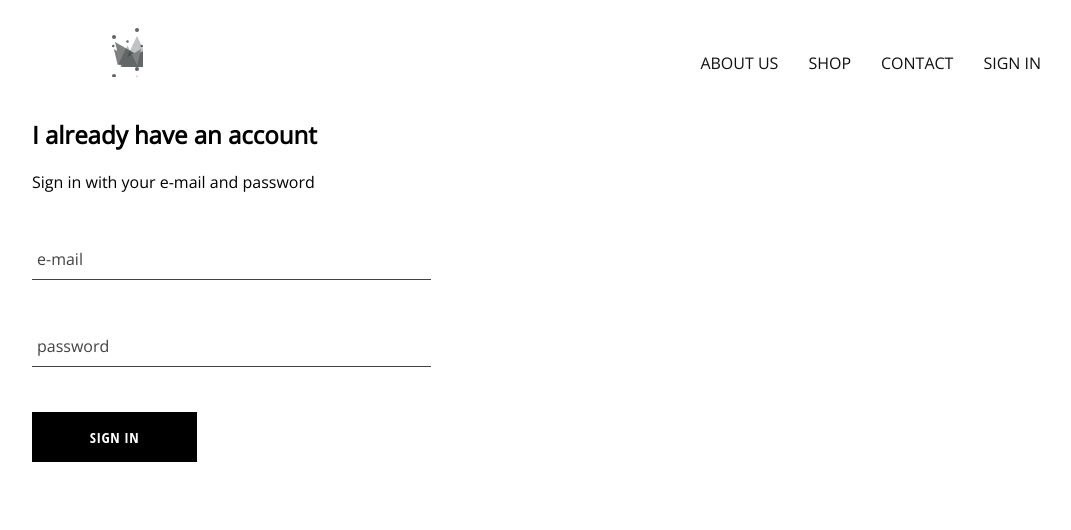
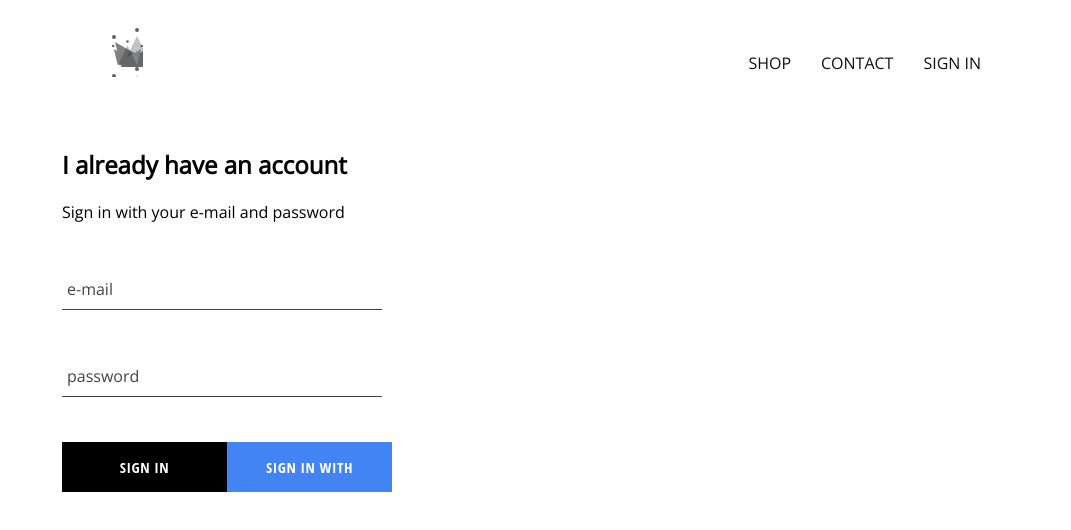
Before and after one commit to abdullahcok/react-shoppie-app, a React (Create React App) app: page /signin in a window 1280 px wide. Shown: the top 530 px of the page, without its empty margins (56-1127 px from the left). Built offline with nearby package versions, Linux system fonts and the light colour scheme; no server answers; a web font is replaced by a local one.

Commit message:
sign in updated

```diff
--- a/package.json
+++ b/package.json
@@ -6,6 +6,7 @@
     "@testing-library/jest-dom": "^4.2.4",
     "@testing-library/react": "^9.3.2",
     "@testing-library/user-event": "^7.1.2",
+    "firebase": "^8.1.1",
     "node-sass": "4.14.1",
     "react": "^16.13.1",
     "react-dom": "^16.13.1",
--- a/src/App.css
+++ b/src/App.css
@@ -9,3 +9,7 @@
   text-decoration: none;
   color: #111;
 }
+
+*{
+  box-sizing: border-box;
+}
--- a/src/App.js
+++ b/src/App.js
@@ -7,12 +7,35 @@
 import Header from './Components/Header/Header.jsx';
 import SignIUPage from './Pages/SignIU/SignIUPage.jsx';
 
+import {auth} from './Firebase/FirebaseUtils'
 
+class App extends React.Component{
+    constructor(){
+        super();
 
-function App() {
+        this.state = {
+            currentUser: null
+        }
+    }
+
+    unsubscribeFromAuth = null
+
+    componentDidMount(){
+        this.unsubscribeFromAuth = auth.onAuthStateChanged(user => {
+            this.setState({currentUser: user})
+
+            // console.log(user);
+        })
+    }
+
+    componentWillUnmount(){
+      this.unsubscribeFromAuth()
+    }
+
+    render() {
       return (
           <div>
-        <Header/>
+            <Header currentUser = {this.state.currentUser}/>
             <Switch>
               <Route exact path='/' component={HomePage}/>
               <Route path='/shop' component={ShopPage}/>
@@ -21,5 +44,6 @@
           </div>
       );
     }
+}
 
 export default App;
--- a/src/Components/CustomButton/CustomButton.jsx
+++ b/src/Components/CustomButton/CustomButton.jsx
@@ -1,9 +1,10 @@
 import React from 'react'
 import './CustomButton.scss'
 
-const CustomButton = ({children, ...otherProps}) => (
-  <button className="custom-button {...otherProps}">
-    {children}
+const CustomButton = ({children, isGoogleSignIn, ...otherProps}) => (
+  <button className={`${isGoogleSignIn ? 'google-sign-in': ''} custom-button`}
+                                      {...otherProps}>
+                                      {children}
   </button>
 );
 
--- a/src/Components/CustomButton/CustomButton.scss
+++ b/src/Components/CustomButton/CustomButton.scss
@@ -4,7 +4,7 @@
   height: 50px;
   letter-spacing: 0.5px;
   line-height: 50px;
-  padding: 0 35px 0 35px;
+  padding: 0 15px;
   font-size: 15px;
   background-color: black;
   color: white;
@@ -19,4 +19,15 @@
     color: black;
     border: 1px solid black;
   }
+
+  &.google-sign-in{
+    background-color: #4284f4;
+    color: #fff;
+
+    &:hover{
+      background: #fff;
+      color: #000;
+      border: 1px solid #111;
+    }
+  }
 }
--- a/src/Components/Header/Header.jsx
+++ b/src/Components/Header/Header.jsx
@@ -3,16 +3,24 @@
 import {Link} from 'react-router-dom'
 import Logo from '../../Assets/Logo.svg'
 
-const Header = () => (
+import {auth} from '../../Firebase/FirebaseUtils'
+
+const Header = ({currentUser}) => (
   <div className="header">
      <Link className='logo-container1' to='/'>
         <img src={Logo} alt="logo" class='logo'/>
       </Link>
       <div className="options">
-        <Link className="option" to="/about">ABOUT US</Link>
         <Link className="option" to="/shop">SHOP</Link>
         <Link className="option" to="/contact">CONTACT</Link>
-        <Link className="option" to="/signin">SIGN IN</Link>
+
+        {
+          currentUser ?
+          <div className="option" onClick={() => auth.signOut()}>SIGN OUT</div>
+          :
+          <Link className="option" to="/signin">SIGN IN</Link>
+        }
+
       </div>
   </div>
 )
--- a/src/Components/Header/Header.scss
+++ b/src/Components/Header/Header.scss
@@ -22,7 +22,7 @@
     width: 50%;
     height: 100%;
     display: flex;
-    padding-right: 160px;
+    padding-right: 140px;
     align-items: center;
     justify-content: flex-end;
 
--- a/src/Components/SignIn/SignIn.jsx
+++ b/src/Components/SignIn/SignIn.jsx
@@ -2,6 +2,8 @@
 import './SignIn.scss'
 import FormInput from '../FormInput/FormInput.jsx'
 import CustomButton from '../CustomButton/CustomButton.jsx'
+
+import {signInWithGoogle} from '../../Firebase/FirebaseUtils.jsx'
 
 
 class SignIn extends React.Component{
@@ -47,9 +49,13 @@
                  onChange={this.handleChange}
                  required
               />
-          <CustomButton type="submit">
-            Sign In
-          </CustomButton>
+              <div className='buttons'>
+                  <CustomButton type='submit'> Sign In </CustomButton>
+                    <CustomButton onClick={signInWithGoogle} isGoogleSignIn>
+                      {' '}
+                      Sign In with Google {' '}
+                    </CustomButton>
+                </div>
         </form>
       </div>
     );
--- a/src/Components/SignIn/SignIn.scss
+++ b/src/Components/SignIn/SignIn.scss
@@ -2,63 +2,17 @@
 $main-color: #1d1d1d;
 
 .sign-in{
-  width: 30vw;
+  width: 380px;
+  padding: 30px;
   display: flex;
   flex-direction: column;
 
   .title{
     margin: 10px 0;
   }
-}
 
-@mixin shrinkLabel {
-  top: -14px;
-  font-size: 12px;
-  color: $main-color;
-}
-
-.group {
-  position: relative;
-  margin: 45px 0;
-
-  .form-input {
-    background: none;
-    background-color: white;
-    color: $sub-color;
-    font-size: 18px;
-    padding: 10px 10px 10px 5px;
-    display: block;
-    width: 100%;
-    border: none;
-    border-radius: 0;
-    border-bottom: 1px solid $sub-color;
-    margin: 25px 0;
-
-    &:focus {
-      outline: none;
-    }
-
-    &:focus ~ .form-input-label {
-      @include shrinkLabel();
-    }
-  }
-
-  input[type='password'] {
-    letter-spacing: 0.3em;
-  }
-
-  .form-input-label {
-    color: $sub-color;
-    font-size: 16px;
-    font-weight: normal;
-    position: absolute;
-    pointer-events: none;
-    left: 5px;
-    top: 10px;
-    transition: 300ms ease all;
-
-    &.shrink {
-      @include shrinkLabel();
-    }
+  .buttons{
+    display: flex;
+    justify-content: space-between;
   }
 }
--- /dev/null
+++ b/src/Firebase/FirebaseUtils.jsx
@@ -0,0 +1,26 @@
+import firebase from 'firebase/app'
+import 'firebase/firestore'
+import 'firebase/auth'
+
+const config =  {
+    apiKey: "AIzaSyB6ieiiFFHlQARCUS6tAoIkN_62xsjCoZM",
+    authDomain: "bikie-db.firebaseapp.com",
+    databaseURL: "https://bikie-db.firebaseio.com",
+    projectId: "bikie-db",
+    storageBucket: "bikie-db.appspot.com",
+    messagingSenderId: "617206266774",
+    appId: "1:617206266774:web:7cf0efe205f91367247bb7",
+    measurementId: "G-NWRZ78D7P9"
+  };
+
+
+firebase.initializeApp(config);
+
+export const auth = firebase.auth()
+export const firestore = firebase.firestore()
+
+const provider = new firebase.auth.GoogleAuthProvider()
+provider.setCustomParameters({promp: 'select_account'})
+export const signInWithGoogle = () => auth.signInWithPopup(provider)
+
+export default firebase
--- a/src/Pages/HomePage/HomePage.scss
+++ b/src/Pages/HomePage/HomePage.scss
@@ -3,5 +3,5 @@
   flex-direction: column;
   text-align: center;
   align-items: center;
-  padding: 20px 80px;
+  padding: 20px 10px;
 }
```
Also changed, not shown: 2 other files (tests, documents, lock files or other folders). Lines whose indentation alone changed are shown as unchanged.
